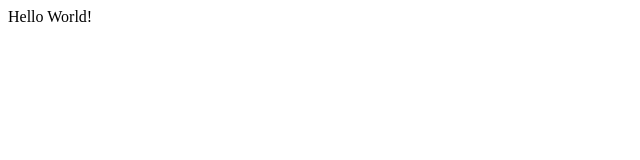
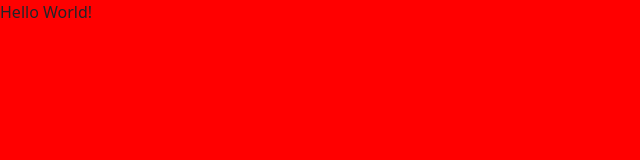
Before and after one commit to ecamellini/FS0522-U2-S2-L4, a website: page index.html in a window 1280 px wide. Shown: the whole page, without its empty margins (0-640 px from the left). Drawn offline with nearby package versions, Linux system fonts and the light colour scheme.

Commit message:
Setting up SASS

```diff
--- /dev/null
+++ b/assets/scss/styles.scss
@@ -0,0 +1,3 @@
+body {
+  background-color: red;
+}
--- a/index.html
+++ b/index.html
@@ -6,10 +6,17 @@
   <meta http-equiv="X-UA-Compatible" content="IE=edge">
   <meta name="viewport" content="width=device-width, initial-scale=1.0">
   <title>Lesson 2 of SASS - FS0522</title>
+
+  <link rel="stylesheet" href="node_modules/bootstrap/dist/css/bootstrap.min.css">
+
+  <!-- QUA CI VA IL CSS -- IL NOSTRO BROWSER NON SA COSA FARE CON IL SCSS -->
+  <link rel="stylesheet" href="assets/css/styles.css">
 </head>
 
 <body>
   Hello World!
+
+  <script src="node_modules/bootstrap/dist/js/bootstrap.bundle.min.js"></script>
 </body>
 
 </html>
--- a/package.json
+++ b/package.json
@@ -4,7 +4,7 @@
   "description": "Lesson 2 of SASS - FS0522",
   "main": "index.html",
   "scripts": {
-    "test": "echo \"Error: no test specified\" && exit 1"
+    "sass:watch": "sass assets/scss/styles.scss assets/css/styles.css -w"
   },
   "dependencies": {
     "bootstrap": "^5.2.2"
```
Also changed, not shown: README.md (added), assets/css/styles.css (added), 1 other file.
